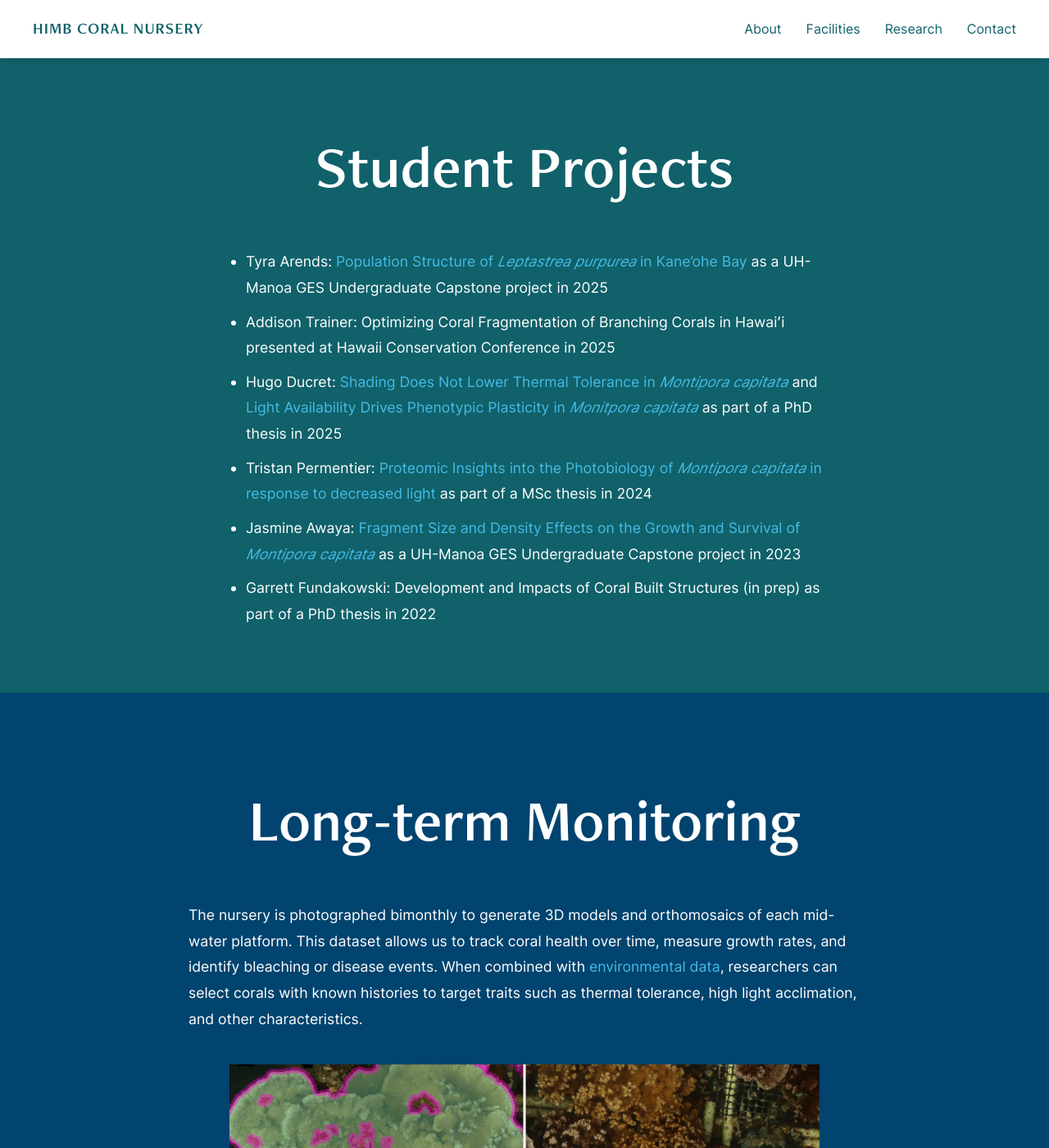
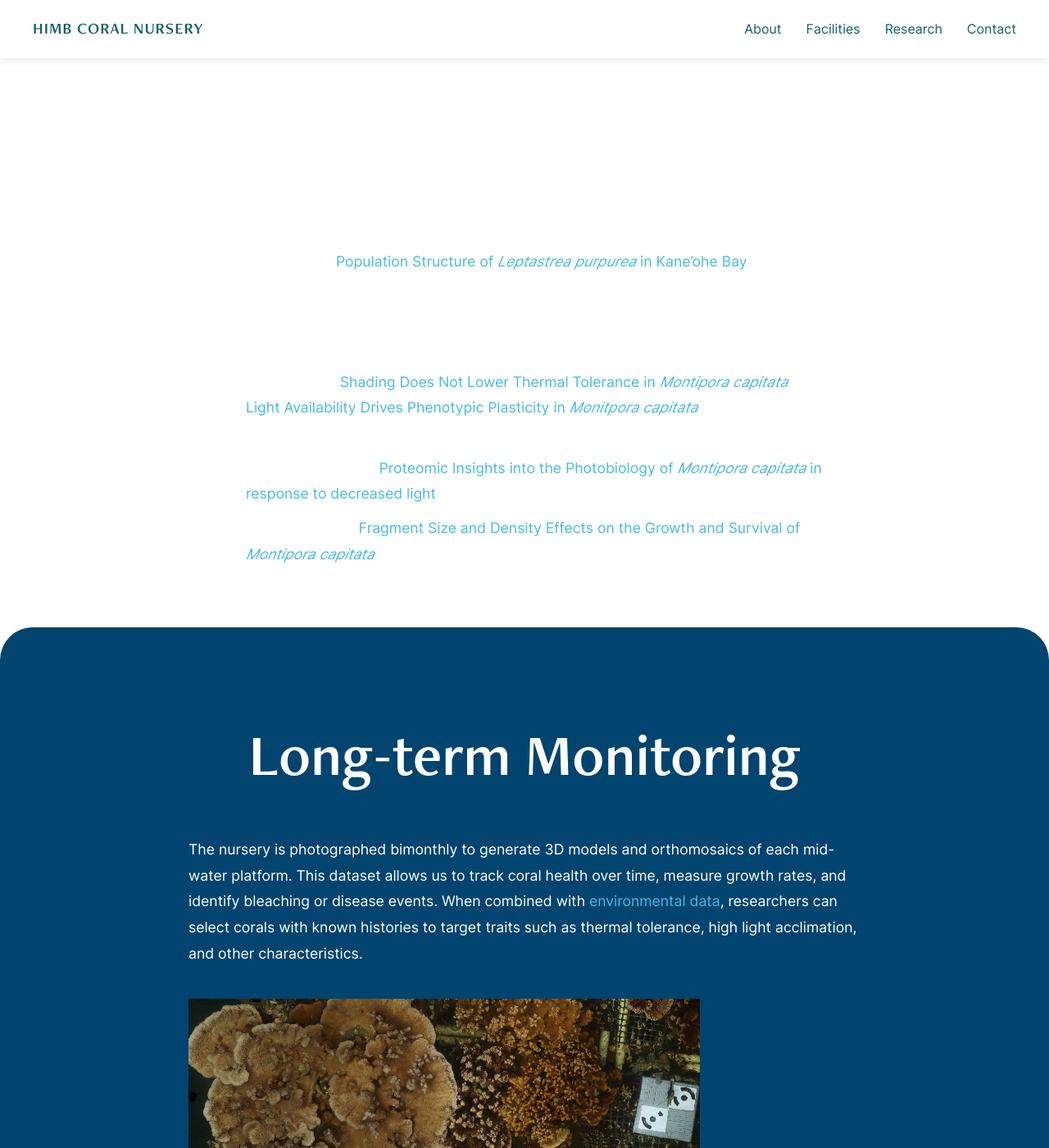
Before and after one commit to himb-coral-nursery/himb-coral-nursery.github.io, a Jekyll site: the page built from research.md, in a window 1280 px wide and 1400 px high. Shown: the whole window at 82% size. Built offline with Jekyll 4.4.1, drawn with Linux system fonts in a browser that asks for light colours.

Commit message:
Update style.css

```diff
--- a/assets/css/style.css
+++ b/assets/css/style.css
@@ -5,7 +5,7 @@
 
 body {
   font-family: 'Nursery-Body', sans-serif;
-  background: #10616A;
+  background: transparent;
   overflow-x: hidden;
   line-height: 1.6;
   color: #fff; /* White text */
@@ -61,7 +61,7 @@
    ========================================================================== */
 .main-header {
   position: fixed;
-  top: 0; width: 100vw;
+  top: 0; width: 100%;
   padding: 20px 0;
   background: white;
   z-index: 10000;
@@ -208,7 +208,7 @@
    ========================================================================== */
 .hero {
   position: relative;
-  width: 100vw;
+  width: 100%;
   height: 100vh;
   background: #ffffff;
   overflow: hidden;
@@ -777,112 +777,10 @@
   color: #00446F !important;
 }
 
-/* Slider image for outlined ortho in long term monitoring */
-
-.image-slider-container {
-  max-width: 800px;
-  margin: 40px auto;
-}
-
-.image-slider {
-  position: relative;
-  width: 100%;
-  overflow: hidden;
-  user-select: none;
-}
-
-.slider-image-bottom,
-.slider-image-top {
-  width: 100%;
-  height: auto;
-  display: block;
-}
-
-.slider-overlay {
-  position: absolute;
-  top: 0;
-  left: 0;
-  width: 100%;
-  height: 100%;
-  clip-path: inset(0 50% 0 0);
-  pointer-events: none;
-}
-
-.slider-button-container {
-  position: absolute;
-  top: 0;
-  left: 0;
-  width: 100%;
-  height: 100%;
-}
-
-.slider-input {
-  position: absolute;
-  top: 0;
-  left: 0;
-  width: 100%;
-  height: 100%;
-  opacity: 0;
-  cursor: pointer;
-  z-index: 3;
-}
-
-.slider-button {
-  position: absolute;
-  top: 0;
-  left: 50%;
-  transform: translateX(-50%);
-  width: 50px;
-  height: 100%;
-  pointer-events: none;
-  z-index: 2;
-}
-
-.slider-line {
-  position: absolute;
-  left: 50%;
-  top: 0;
-  transform: translateX(-50%);
-  width: 3px;
-  height: 100%;
-  background: white;
-  box-shadow: 0 0 10px rgba(0,0,0,0.5);
-}
-
-.slider-line::before {
-  content: '';
-  position: absolute;
-  top: 50%;
-  left: 50%;
-  transform: translate(-50%, -50%);
-  width: 40px;
-  height: 40px;
-  background: white;
-  border-radius: 50%;
-  box-shadow: 0 0 10px rgba(0,0,0,0.3);
-}
-
-.slider-line::after {
-  content: '◀  ▶';
-  position: absolute;
-  top: 50%;
-  left: 50%;
-  transform: translate(-50%, -50%);
-  color: #333;
-  font-size: 12px;
-  letter-spacing: 2px;
-}
-
-.slider-caption {
-  text-align: center;
-  margin-top: 15px;
-  font-size: 0.9rem;
-  font-style: italic;
-  color: #EBD5AF;
-}
-
-/* Curved Section Tops */
-.section-rounded {
+/* Rounded tops for all colored sections (except first sections) */
+.section-corals,
+.section-equipment,
+.section-pricing {
   border-radius: 40px 40px 0 0;
   margin-top: -40px;
 }
@@ -1074,10 +972,6 @@
 .feature-text h2 {
   font-size: 2rem !important;
 }
-}
-@media (max-width: 767px) {
-
-  /* ... existing mobile styles ... */
 
   /* Fix long page titles on mobile */
   .page-title {
```
